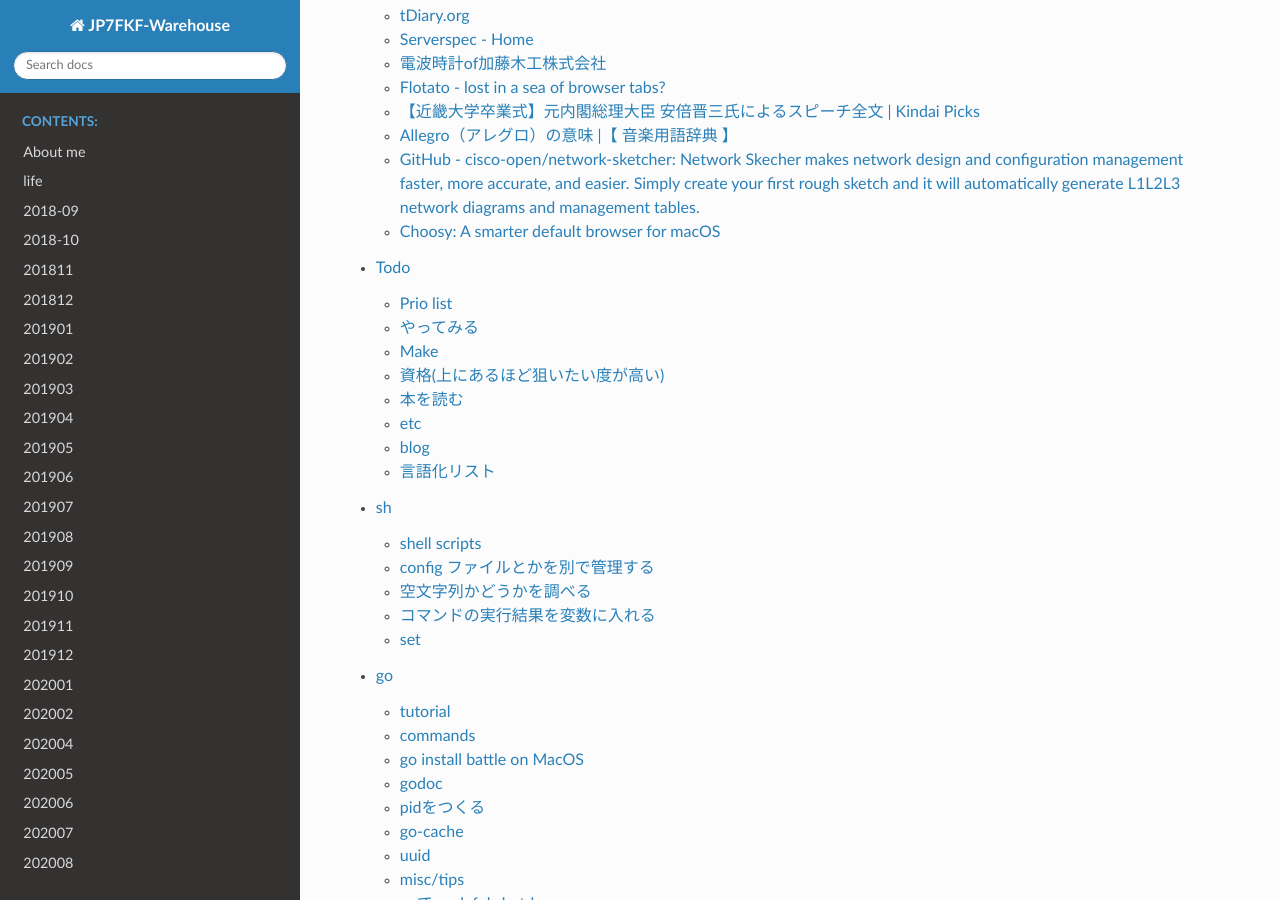
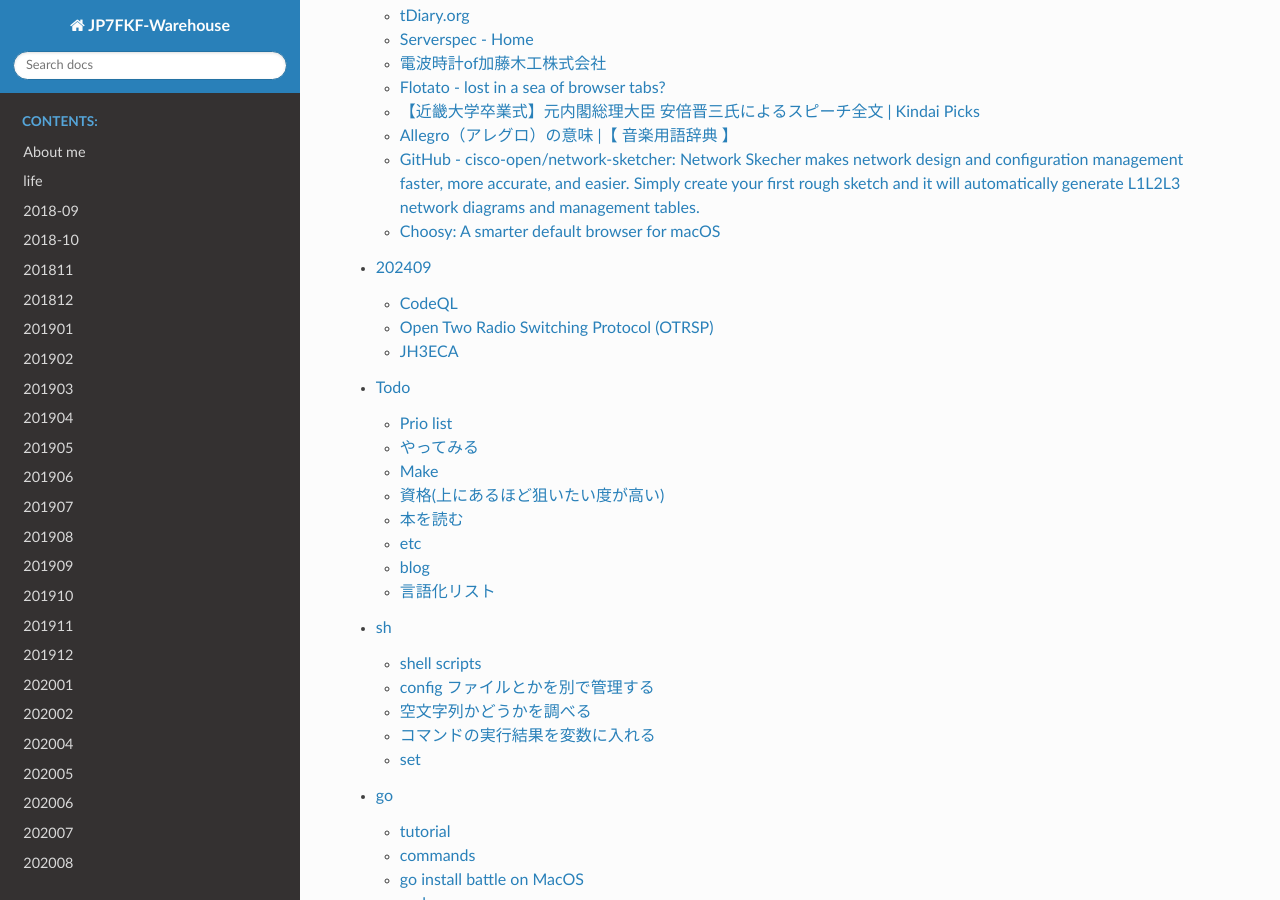
Before and after one commit to jp7fkf/JP7FKF-Warehouse, a Sphinx documentation site: the page built from source/index.rst, in a window 1280 px wide and 900 px high, scrolled down 50703 px. Built offline with Sphinx 7.4.7 and the Read the Docs theme 2.0.0, drawn with Linux system fonts in a browser that asks for light colours.

Commit message:
2024-09-06 03:33:38 JST

```diff
--- /dev/null
+++ b/source/dialy/202409.md
@@ -0,0 +1,7 @@
+# 202409
+
+## [CodeQL](https://codeql.github.com/)
+
+## [Open Two Radio Switching Protocol (OTRSP)](https://www.k1xm.org/OTRSP/OTRSP_Protocol.pdf)
+
+## [JH3ECA](https://jh3eca.sakura.ne.jp/IF.html)
--- a/source/index.rst
+++ b/source/index.rst
@@ -83,6 +83,7 @@ Welcome to JP7FKF-Warehouse!
   dialy/202406
   dialy/202407
   dialy/202408
+  dialy/202409
   todo
   programming/sh
   programming/go
```
